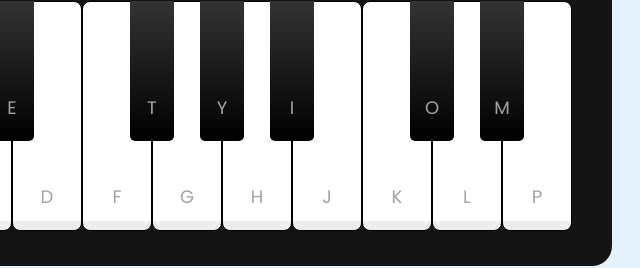
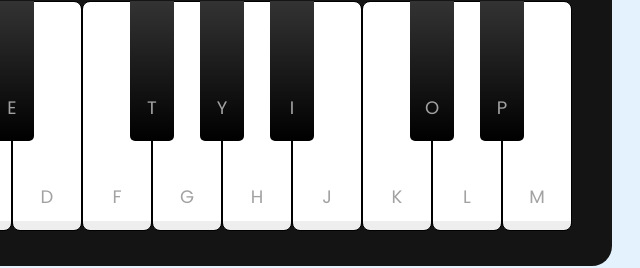
Before and after one commit to LeganV9/mypiano, a plain HTML site: page index.html in a window 1280 px wide. Shown: the part 324-592 px from the top of the page, 418-1058 px from the left. Drawn offline with Linux system fonts and the light colour scheme.

Commit message:
Update index.html

```diff
--- a/index.html
+++ b/index.html
@@ -34,8 +34,8 @@
             <li class="key white" data-key="k"><span>k</span></li>
             <li class="key black" data-key="o"><span>o</span></li>
             <li class="key white" data-key="l"><span>l</span></li>
-            <li class="key black" data-key="m"><span>m</span></li>
-            <li class="key white" data-key="p"><span>p</span></li>
+            <li class="key black" data-key="p"><span>p</span></li>
+            <li class="key white" data-key="m"><span>m</span></li>
         </ul>
     </div>
 
```
